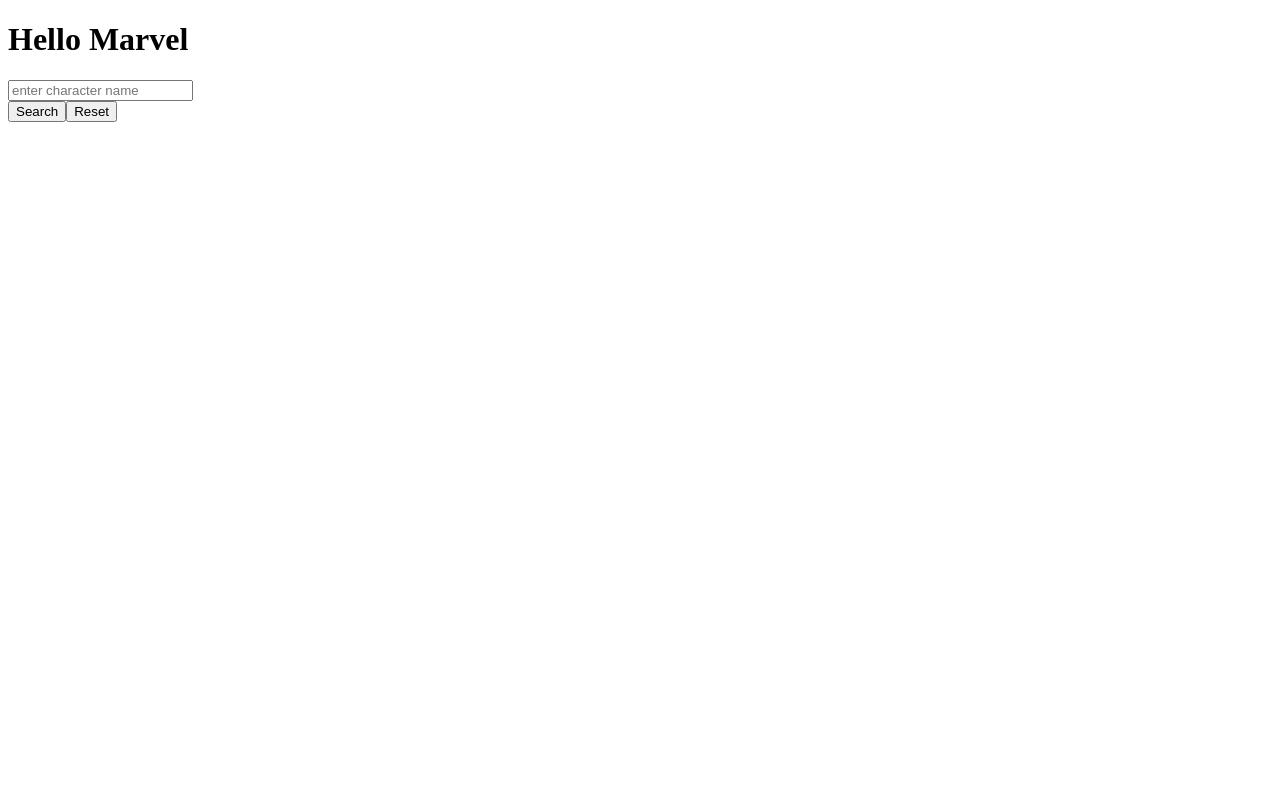
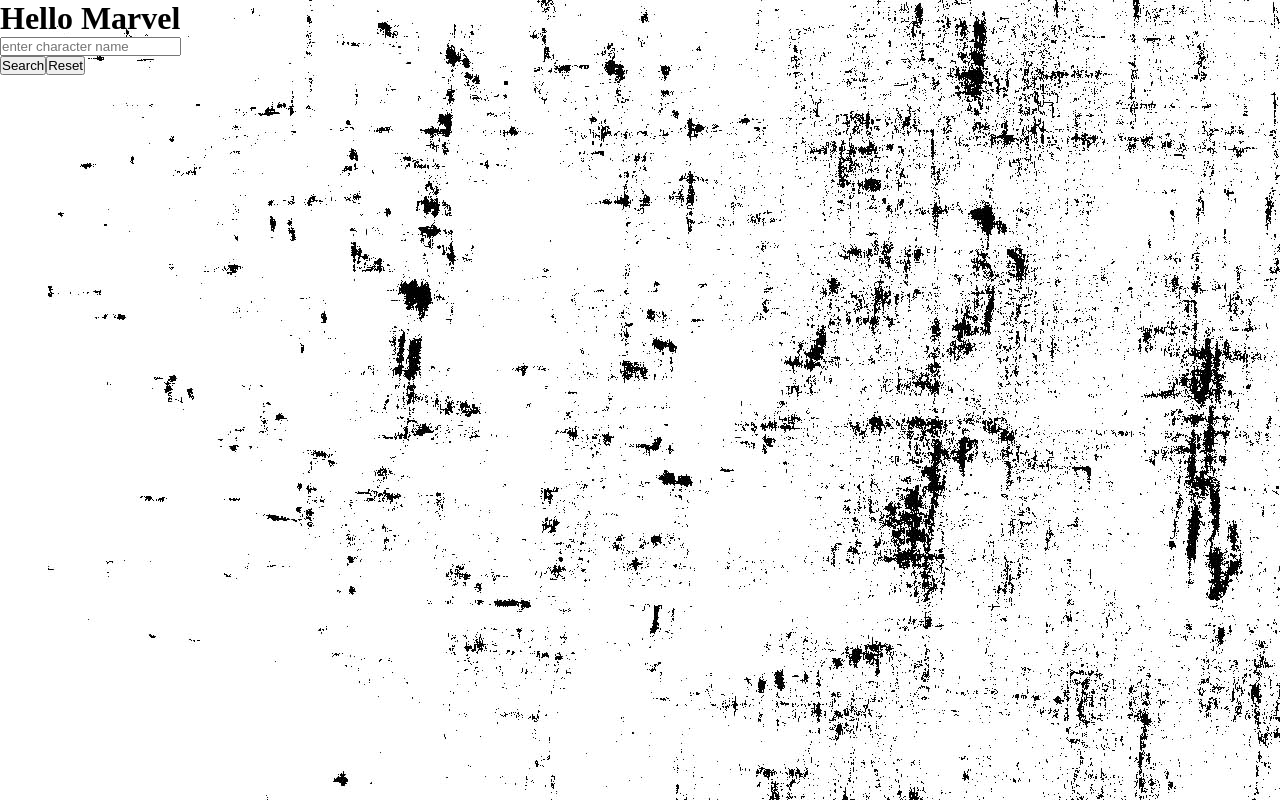
Before and after one commit to kraft-aka/marvel-comics-app, a React (Vite) app: page / in a window 1280 px wide. Built offline with nearby package versions, Linux system fonts and the light colour scheme; no server answers.

Commit message:
add Characters to display characters from search, add display grid

```diff
--- a/src/App.css
+++ b/src/App.css
@@ -0,0 +1,8 @@
+.app {
+  background-image: url('./assets/bg.jpg');
+  background-repeat: no-repeat;
+  background-size: auto;
+  background-color: #ccc;
+  width: 100%;
+  height: 100vh;
+}
--- a/src/App.jsx
+++ b/src/App.jsx
@@ -4,7 +4,7 @@
 function App() {
 
   return (
-    <div>
+    <div className='app'>
       <h1>Hello Marvel</h1>
       <Search />
     </div>
--- /dev/null
+++ b/src/components/Characters.jsx
@@ -0,0 +1,30 @@
+import React from "react";
+import "../styles/Characters.scss";
+
+const Characters = ({ data }) => {
+  return (
+    <div className="character-container">
+      {data.map((character) => (
+        <div
+          key={character.id}
+          className="character-card"
+          style={{
+            backgroundImage: `url(${character?.thumbnail.path}.${character?.thumbnail.extension})`,
+            backgroundPosition: "canter",
+            backgroundRepeat: "no-repeat",
+            backgroundSize: "cover",
+            width: '250px',
+            height:'450px'
+
+          }}
+        >
+          <h2>{character.name}</h2>
+          <p>{character?.description}</p>
+          <button>Learn More...</button>
+        </div>
+      ))}
+    </div>
+  );
+};
+
+export default Characters;
--- /dev/null
+++ b/src/components/Comics.jsx
@@ -0,0 +1,10 @@
+import React from 'react'
+import '../styles/Comics.scss'
+
+const Comics = () => {
+  return (
+    <div>Comics</div>
+  )
+}
+
+export default Comics
--- a/src/components/Search.jsx
+++ b/src/components/Search.jsx
@@ -1,36 +1,94 @@
-import React, { useState } from 'react'
-import '../styles/Search.scss';
-
-
+import React, { useState } from "react";
+import "../styles/Search.scss";
+import Characters from "./Characters";
+import Comics from "./Comics";
+import md5 from "md5";
 
 const Search = () => {
+  const [characterName, setCharacterName] = useState("");
+  const [comicsData, setComicsData] = useState(null);
+  const [characterData, setCharacterData] = useState(null);
+  const [isLoading, setIsLoading] = useState(false);
 
-  const [characterName, setCharacterName] = useState('')
-  const [comicsData, setComicsData] = useState(null)
-  const [characterData, setCharacterData] = useState(null);
+  const publicKey = import.meta.env.VITE_PUBLIC_KEY;
+  const privateKey = import.meta.env.VITE_PRIVATE_KEY;
+  const baseUrl = import.meta.env.VITE_BASE_URL;
 
-  const publicKey = import.meta.env.VITE_PUBLIC_KEY
-  const privateKey = import.meta.env.VITE_PRIVATE_KEY
-  const baseUrl = import.meta.env.VITE_BASE_URL
+  const submitSearch = (e) => {
+    e.preventDefault();
 
+    const timeStamp = new Date().getTime();
+    const hash = generateHash(timeStamp);
 
-  const submitSearch = () => { }
+    setTimeout(
+      () =>
+        fetchData(
+          `${baseUrl}characters?apikey=${publicKey}&hash=${hash}&ts=${timeStamp}&nameStartsWith=${characterName}&limit=100`
+        ),
+      2000
+    );
 
-  const handleCharcaterName = (e) => { }
+    setCharacterName("");
+  };
 
-  const handleReset = () => { }
+  const generateHash = (t) => {
+    return md5(t + privateKey + publicKey);
+  };
+
+  const fetchData = async (endpoint) => {
+    try {
+      setIsLoading(true);
+      const response = await fetch(endpoint);
+      const data = await response.json();
+      setCharacterData(data?.data?.results);
+      setIsLoading(false);
+      console.log(data?.data?.results);
+    } catch (err) {
+      console.log("Error occured: ", err);
+    }
+  };
+
+  const handleCharcaterName = (e) => {
+    setCharacterName(e.target.value);
+  };
+
+  const handleReset = () => {
+    setCharacterData(null);
+    setCharacterName("");
+    setComicsData(null);
+  };
+
+  const getComicsData = () => {};
 
   return (
-    <main>
+    <main className="search-container">
       <form onSubmit={submitSearch}>
-        <input type="text" placeholder='enter character name' onClick={handleCharcaterName} />
-        <div className='search-cta'>
-          <button className="btn" type='submit'>Search</button>
-          <button className="btn-reset" type='reset' onClick={handleReset}>Reset</button>
+        <input
+          type="text"
+          placeholder="enter character name"
+          onChange={handleCharcaterName}
+          id="characterName"
+        />
+        <div className="search-cta">
+          <button className="btn" type="submit">
+            Search
+          </button>
+          <button className="btn-reset" type="reset" onClick={handleReset}>
+            Reset
+          </button>
         </div>
       </form>
+      {!isLoading ? (
+        <section>
+          <p>{characterName}</p>
+          {characterData && <Characters data={characterData} />}
+          {comicsData && <Comics />}
+        </section>
+      ) : (
+        <h1>Loading...</h1>
+      )}
     </main>
-  )
-}
+  );
+};
 
-export default Search
+export default Search;
--- a/src/index.css
+++ b/src/index.css
@@ -0,0 +1,5 @@
+* {
+  margin: 0;
+  padding: 0;
+  box-sizing: border-box;
+}
--- /dev/null
+++ b/src/styles/Characters.scss
@@ -0,0 +1,22 @@
+.character-container {
+  display: grid;
+  grid-template-columns: repeat(3, 1fr);
+  gap: 1rem;
+  width: 800px;
+  margin: 1rem auto;
+
+  .character-card {
+    border: 2px solid;
+    display: flex;
+    flex-direction: column;
+    justify-content: flex-start;
+    align-items: center;
+    box-shadow: 0.2rem 0.2rem #000;
+    filter: grayscale(1);
+    transition: all 0.4s ease-in-out;
+  }
+  .character-card:hover {
+    cursor: pointer;
+    filter: grayscale(0);
+  }
+}
--- a/src/styles/Search.scss
+++ b/src/styles/Search.scss
@@ -0,0 +1,3 @@
+.search-container {
+
+}
```
Also changed, not shown: src/assets/bg.jpg (added), src/assets/bg.png (added), src/styles/Comics.scss (added).
